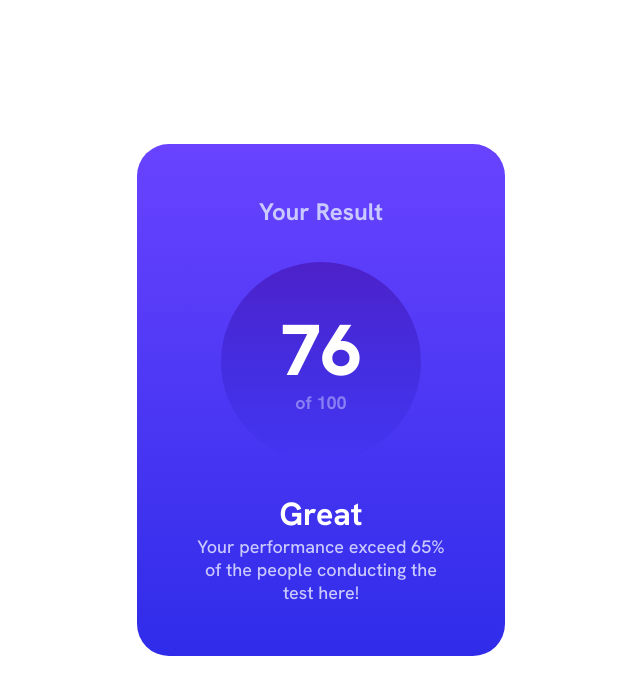
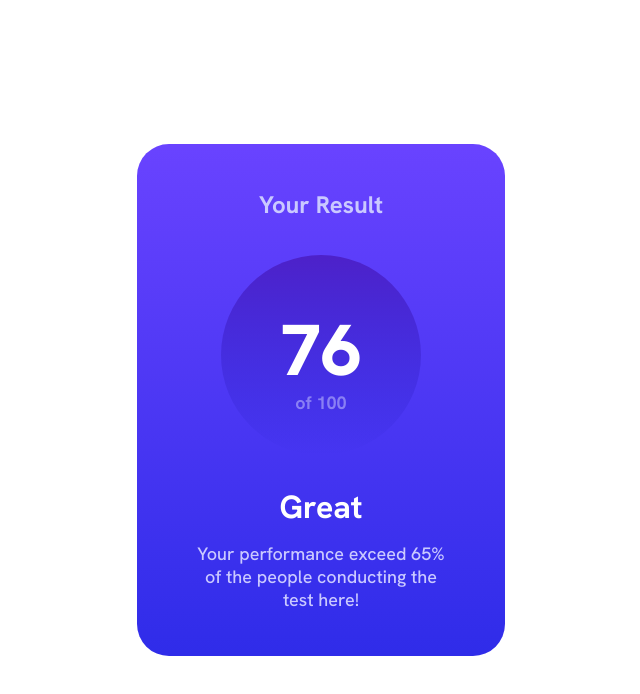
Before and after one commit to BYCODDE/-React-results-summary-component, a React (Vite) app: page / in a window 1280 px wide. Shown: the top 694 px of the page, without its empty margins (319-959 px from the left). Built offline with nearby package versions, Linux system fonts and the light colour scheme.

Commit message:
new commit!

```diff
--- a/src/components/Sectionleft/Great/great.css
+++ b/src/components/Sectionleft/Great/great.css
@@ -15,4 +15,5 @@
   font-style: normal;
   font-weight: 500;
   line-height: normal;
+  margin-top: 14px;
 }
```
